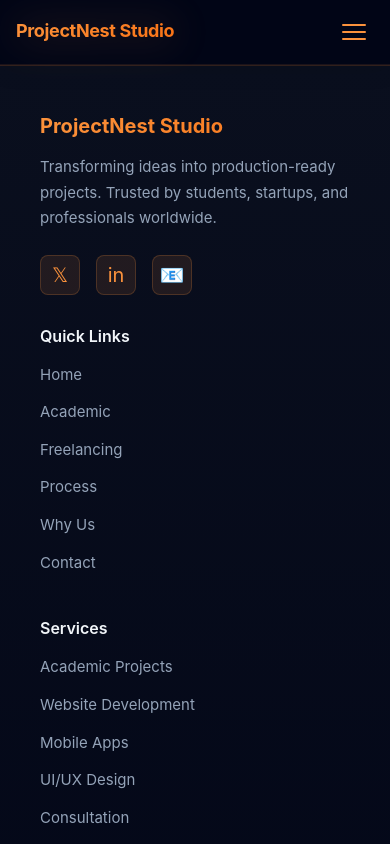
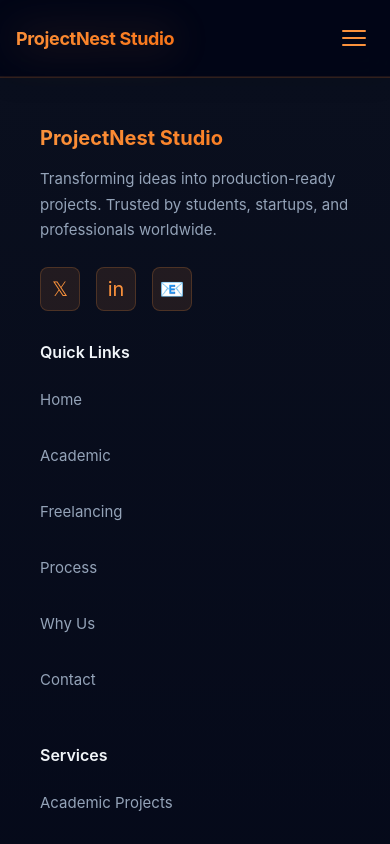
Before and after one commit to prajwalkc05/projectnest-studio, a React (Vite) app: page /academic in a window 390 px wide. Shown: the top 844 px of the page. Built offline with nearby package versions, Linux system fonts and the light colour scheme.

Commit message:
Final update: Fixed hero buttons, improved mobile responsiveness, optimized for all devices

```diff
--- a/index.html
+++ b/index.html
@@ -3,8 +3,14 @@
   <head>
     <meta charset="UTF-8" />
     <link rel="icon" type="image/svg+xml" href="/vite.svg" />
-    <meta name="viewport" content="width=device-width, initial-scale=1.0" />
-    <title>projectnest-frontend</title>
+    <meta name="viewport" content="width=device-width, initial-scale=1.0, maximum-scale=5.0, minimum-scale=1.0, user-scalable=yes, viewport-fit=cover" />
+    <meta name="mobile-web-app-capable" content="yes" />
+    <meta name="apple-mobile-web-app-capable" content="yes" />
+    <meta name="apple-mobile-web-app-status-bar-style" content="black-translucent" />
+    <meta name="theme-color" content="#020617" />
+    <meta name="format-detection" content="telephone=no" />
+    <title>ProjectNest Studio - Student Projects & Digital Solutions</title>
+    <meta name="description" content="Professional project solutions for students and businesses. Academic projects, web development, mobile apps, and digital services." />
   </head>
   <body>
     <div id="root"></div>
--- a/src/pages/Home.jsx
+++ b/src/pages/Home.jsx
@@ -163,7 +163,15 @@ const Home = () => {
               y: -3,
             }}
             whileTap={{ scale: 0.95 }}
-            onClick={() => navigate('/contact')}
+            onClick={() => {
+              const element = document.getElementById('contact');
+              if (element) {
+                const navbarHeight = 73;
+                const elementPosition = element.getBoundingClientRect().top + window.pageYOffset;
+                const offsetPosition = elementPosition - navbarHeight;
+                window.scrollTo({ top: offsetPosition, behavior: 'smooth' });
+              }
+            }}
             animate={{
               boxShadow: [
                 '0 4px 20px rgba(251, 146, 60, 0.3)',
@@ -199,7 +207,15 @@ const Home = () => {
           <motion.button
             whileHover={{ scale: 1.05, borderColor: '#fb923c', color: '#fb923c', background: 'rgba(251, 146, 60, 0.05)' }}
             whileTap={{ scale: 0.98 }}
-            onClick={() => navigate('/freelancing-services')}
+            onClick={() => {
+              const element = document.getElementById('freelancing-section');
+              if (element) {
+                const navbarHeight = 73;
+                const elementPosition = element.getBoundingClientRect().top + window.pageYOffset;
+                const offsetPosition = elementPosition - navbarHeight;
+                window.scrollTo({ top: offsetPosition, behavior: 'smooth' });
+              }
+            }}
             style={{
               padding: '1.125rem 2.75rem',
               fontSize: '1.05rem',
--- a/src/styles/global.css
+++ b/src/styles/global.css
@@ -2,6 +2,13 @@
   margin: 0;
   padding: 0;
   box-sizing: border-box;
+  -webkit-tap-highlight-color: transparent;
+}
+
+html {
+  scroll-behavior: smooth;
+  -webkit-text-size-adjust: 100%;
+  -ms-text-size-adjust: 100%;
 }
 
 body {
@@ -12,6 +19,8 @@ body {
   overflow-x: hidden;
   -webkit-font-smoothing: antialiased;
   -moz-osx-font-smoothing: grayscale;
+  touch-action: manipulation;
+  min-height: 100vh;
 }
 
 a {
@@ -24,11 +33,17 @@ button {
   cursor: pointer;
   border: none;
   outline: none;
+  -webkit-tap-highlight-color: transparent;
+  touch-action: manipulation;
 }
 
 input, textarea, select {
   font-family: inherit;
   outline: none;
+  -webkit-appearance: none;
+  -moz-appearance: none;
+  appearance: none;
+  touch-action: manipulation;
 }
 
 h1, h2, h3, h4, h5, h6 {
@@ -44,7 +59,8 @@ img {
 .container {
   max-width: 1280px;
   margin: 0 auto;
-  padding: 0 2rem;
+  padding: 0 clamp(1rem, 4vw, 2rem);
+  width: 100%;
 }
 
 /* Navbar Responsive */
@@ -59,20 +75,72 @@ img {
   display: none;
 }
 
+/* Base responsive styles */
+@media (max-width: 1024px) {
+  .container {
+    padding: 0 clamp(1rem, 3vw, 1.5rem);
+  }
+}
+
 @media (max-width: 768px) {
   .container {
     padding: 0 1rem;
   }
 
   .nav-desktop {
-    display: none;
+    display: none !important;
   }
 
   .nav-mobile-toggle {
-    display: flex;
+    display: flex !important;
   }
 
   h1 {
     font-size: clamp(2rem, 8vw, 3rem) !important;
+    line-height: 1.2 !important;
+  }
+
+  h2 {
+    font-size: clamp(1.5rem, 6vw, 2rem) !important;
+  }
+
+  /* Improve touch targets */
+  button:not(.nav-mobile-toggle), a {
+    min-height: 44px;
+  }
+
+  /* Prevent iOS zoom on input focus */
+  input, textarea, select {
+    font-size: 16px !important;
+  }
+
+  /* Better spacing on mobile */
+  section {
+    padding: clamp(3rem, 8vw, 4rem) clamp(1rem, 4vw, 1.5rem) !important;
   }
 }
+
+/* Small phones (iPhone SE, etc) */
+@media (max-width: 375px) {
+  .container {
+    padding: 0 0.875rem;
+  }
+
+  body {
+    font-size: 14px;
+  }
+}
+
+/* Tablets and large phones */
+@media (min-width: 769px) and (max-width: 1024px) {
+  .container {
+    padding: 0 1.5rem;
+  }
+}
+
+/* Landscape mobile */
+@media (max-height: 500px) and (orientation: landscape) {
+  section {
+    padding: 2rem 1rem !important;
+  }
+}
```
